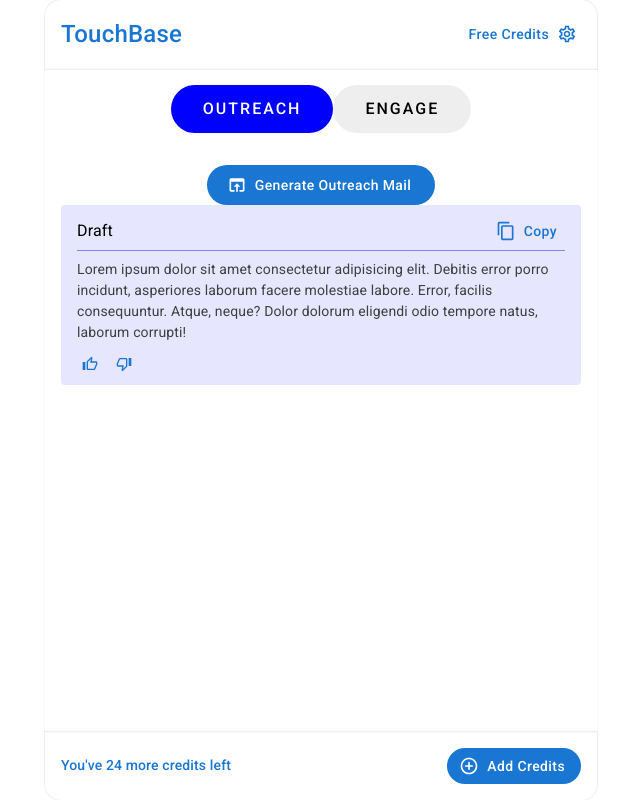
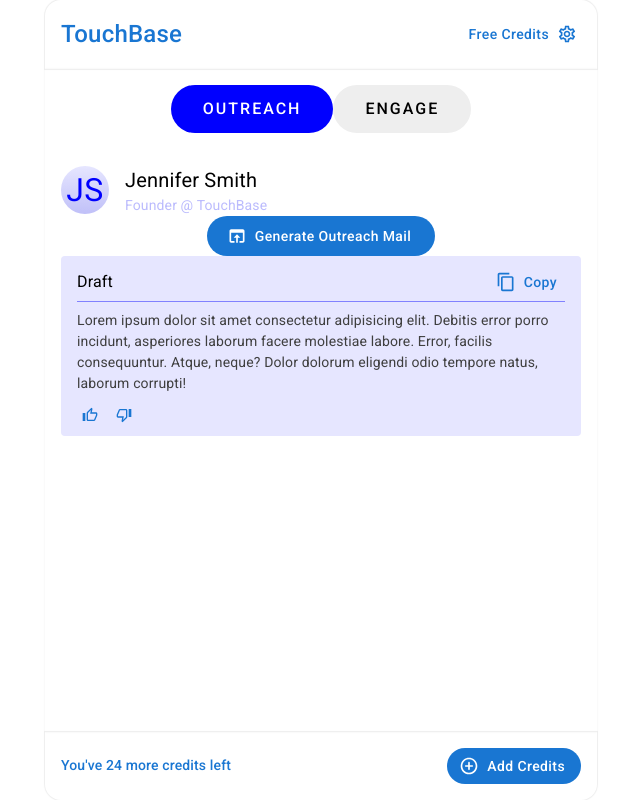
Before and after one commit to AHTHneeuhl/touchbase, a React (Create React App) app: page / in a window 1280 px wide. Shown: the whole page, without its empty margins (319-959 px from the left). Built offline with nearby package versions, Linux system fonts and the light colour scheme.

Commit message:
chore: Create User component (#5)

```diff
--- a/src/components/Outreach.tsx
+++ b/src/components/Outreach.tsx
@@ -1,10 +1,17 @@
 import { OpenInBrowserOutlined } from "@mui/icons-material";
 import { Box, Button, Stack } from "@mui/material";
 import DraftCard from "./DraftCard";
+import User from "./User";
 
 const Outreach: React.FC = () => {
   return (
     <Box>
+      <User
+        firstName="Jennifer"
+        lastName="Smith"
+        profession="Founder"
+        company="TouchBase"
+      />
       <Stack justifyContent="center" alignItems="center">
         <Button
           variant="contained"
--- /dev/null
+++ b/src/components/User.tsx
@@ -0,0 +1,47 @@
+import { Box, Stack, Typography } from "@mui/material";
+
+type TProps = {
+  firstName: string;
+  lastName: string;
+  profession: string;
+  company: string;
+};
+
+const User: React.FC<TProps> = ({
+  firstName,
+  lastName,
+  profession,
+  company,
+}) => {
+  return (
+    <Stack spacing={2} direction="row" alignItems="center">
+      <Box
+        sx={{
+          borderRadius: "50%",
+          background:
+            "linear-gradient(180deg, rgba(230,230,255,1) 0%, rgb(192, 192, 248) 100%)",
+          width: 48,
+          height: 48,
+          display: "flex",
+          alignItems: "center",
+          justifyContent: "center",
+        }}
+      >
+        <Typography fontWeight="normal" fontSize="32px" color="#0000ff">
+          {firstName.charAt(0)}
+          {lastName.charAt(0)}
+        </Typography>
+      </Box>
+      <Stack direction="column">
+        <Typography fontSize="20px" fontWeight="normal" color="#000000">
+          {firstName} {lastName}
+        </Typography>
+        <Typography fontSize="14px" fontWeight="normal" color="#bbbbfd">
+          {profession} @ {company}
+        </Typography>
+      </Stack>
+    </Stack>
+  );
+};
+
+export default User;
```
Also changed, not shown: src/assets/touch-base.jpg (added).
